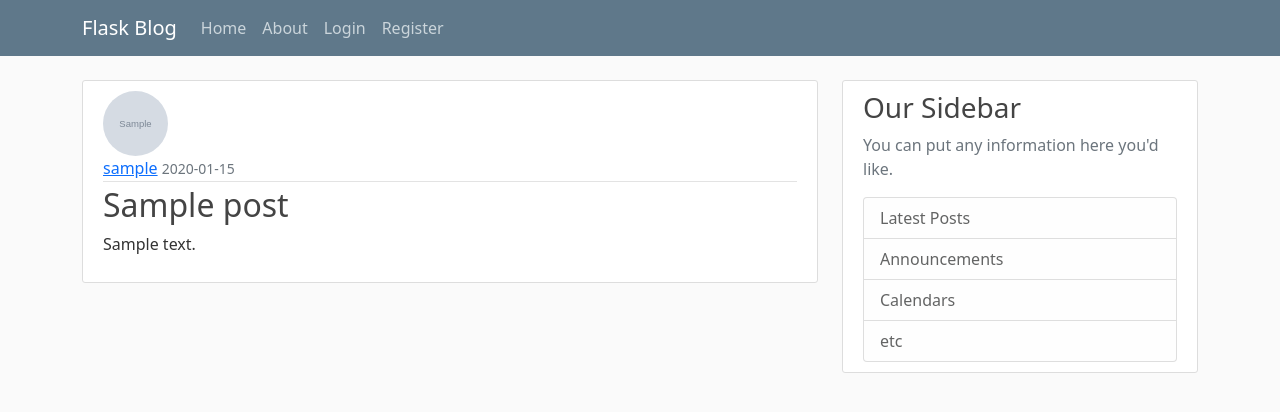
After one commit to agustin-chavez/flask-blog, a Flask app: page /post/1 in a window 1280 px wide. The commit adds this page. Shown: the top 412 px of the page. Run offline with Flask 3, Linux system fonts and the light colour scheme; tables that the repository leaves empty hold one stand-in row (values such as "Sample post"); grey boxes marked "Sample" are stand-in pictures.

Commit message:
CRUD Posts

```diff
--- a/flaskblog/routes.py
+++ b/flaskblog/routes.py
@@ -1,5 +1,5 @@
-from flask import render_template, url_for, redirect, flash, request
-from flaskblog.forms import RegistrationForm, LoginForm, UpdateAccountForm
+from flask import render_template, url_for, redirect, flash, request, abort
+from flaskblog.forms import RegistrationForm, LoginForm, UpdateAccountForm, PostForm
 from flaskblog.models import Post, User
 from flaskblog import app, db, bcrypt
 from flask_login import login_user, current_user, logout_user, login_required
@@ -90,3 +90,55 @@ def account():
 
     image_file = url_for('static', filename='profile_pics/' + current_user.image_file)
     return render_template('account.html', title='Account', image_file=image_file, form=form)
+
+
+@app.route("/post/new", methods=['POST', 'GET'])
+@login_required
+def new_post():
+    form = PostForm()
+    if form.validate_on_submit():
+        post = Post(title=form.title.data, content=form.content.data, author=current_user)
+        db.session.add(post)
+        db.session.commit()
+        flash("Your post have been created!", "success")
+        return redirect(url_for('home'))
+    return render_template('create_post.html', title='New Post', form=form, legend='New Post')
+
+
+@app.route("/post/<int:post_id>", methods=['POST', 'GET'])
+def post(post_id):
+    post = Post.query.get_or_404(post_id)
+    return render_template('post.html', title=post.title, post=post)
+
+
+@app.route("/post/<int:post_id>/update", methods=['POST', 'GET'])
+@login_required
+def update_post(post_id):
+    post = Post.query.get_or_404(post_id)
+    if post.author != current_user:
+        abort(403)
+    form = PostForm()
+    if form.validate_on_submit():
+        post.title = form.title.data
+        post.content = form.content.data
+        db.session.commit()
+        flash('Your post has been updated', 'success')
+        return redirect(url_for('post', post_id=post.id))
+    elif request.method == 'GET':
+        form.title.data = post.title
+        form.content.data = post.content
+    form.title.data = post.title
+    form.content.data = post.content
+    return render_template('create_post.html', title='Update Post', form=form, legend='Update Post')
+
+
+@app.route("/post/<int:post_id>/delete", methods=['POST'])
+@login_required
+def delete_post(post_id):
+    post = Post.query.get_or_404(post_id)
+    if post.author != current_user:
+        abort(403)
+    db.session.delete(post)
+    db.session.commit()
+    flash("Your post has been deleted", "success")
+    return redirect(url_for('home'))
--- a/flaskblog/templates/layout.html
+++ b/flaskblog/templates/layout.html
@@ -47,6 +47,7 @@
             <!-- Navbar Right Side -->
             <div class="navbar-nav">
               {% if current_user.is_authenticated %}
+                <a class="nav-item nav-link" href="{{ url_for('new_post') }}">New Post</a>
                 <a class="nav-item nav-link" href="{{ url_for('account') }}">Account</a>
                 <a class="nav-item nav-link" href="{{ url_for('logout') }}">Logout</a>
               {% else %}
--- /dev/null
+++ b/flaskblog/templates/post.html
@@ -0,0 +1,39 @@
+{% extends "layout.html" %}
+
+{% block content %}
+    <article class="media content-section">
+        <img src="{{ url_for('static', filename='profile_pics/' + post.author.image_file) }}" class="rounded-circle article-img"/>
+        <div class="media-body">
+            <div class="article-metadata">
+                <a class="mr-2" href="#">{{ post.author.username }}</a>
+                <small class="text-muted">{{ post.date_posted.strftime('%Y-%m-%d') }}</small>
+                {% if post.author == current_user %}
+                    <div>
+                        <a class="btn btn-secondary btn-sm mt-1 mb-1" href="{{ url_for('update_post', post_id=post.id) }}"></a>
+                        <button type="button" class="btn btn-danger btn-sm m-1" data-toggle="modal" data-target="#deleteModal">Delete</button>
+                    </div>
+                {% endif %}
+            </div>
+            <h2 class="article-title">{{ post.title }}</h2>
+            <p class="article-content">{{ post.content }}</p>
+        </div>
+    </article>
+    <div class="modal fade" id="deleteModal" tabindex="-1" role="dialog" aria-labelledby="deleteModalLabel" aria-hidden="true">
+        <div class="modal-dialog" role="document">
+          <div class="modal-content">
+            <div class="modal-header">
+              <h5 class="modal-title" id="deleteModalLabel">Delete Post?</h5>
+              <button type="button" class="close" data-dismiss="modal" aria-label="Close">
+                <span aria-hidden="true">&times;</span>
+              </button>
+            </div>
+            <div class="modal-footer">
+              <button type="button" class="btn btn-secondary" data-dismiss="modal">Close</button>
+              <form action="{{ url_for('delete_post', post_id=post.id) }}" method="POST">
+                <input class="btn btn-danger" type="submit" value="Delete">
+              </form>
+            </div>
+          </div>
+        </div>
+    </div>
+{% endblock content %}
```
Also changed, not shown: flaskblog/forms.py (+19 -1 lines), flaskblog/templates/create_post.html (added, +47 -0 lines), flaskblog/templates/home.html (+4 -3 lines), 1 other file.
